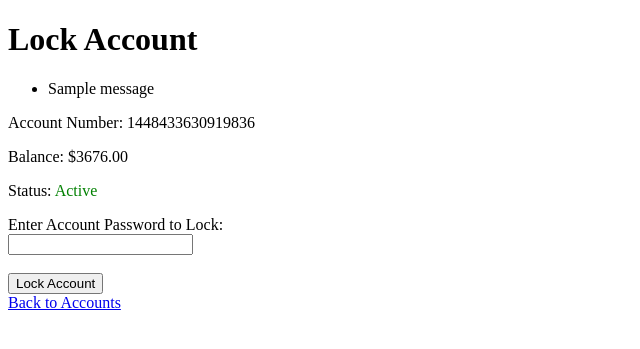
After one commit to LIN-0315/Final_project, a Django app: page /account/1/lock/ in a window 1280 px wide. The commit adds this page. Shown: the top 349 px of the page, without its empty margins (0-640 px from the left). Run offline with Django 4.2, Linux system fonts and the light colour scheme; a user stored in the database is signed in; data comes from the database, SQL or seed files in the repository; both versions use the stored data as it was after the commit; tables that the repository leaves empty hold one stand-in row (values such as "Sample post"); one stand-in notice (Sample message) is shown.

Commit message:
Add lock functions

```diff
--- a/accounts/models.py
+++ b/accounts/models.py
@@ -56,6 +56,9 @@ class Account(models.Model):
         verbose_name="Created At",
     )
 
+    # Locked_account
+    is_locked = models.BooleanField(default=False)
+
     class Meta:
         verbose_name = "Account"
 
--- a/accounts/urls.py
+++ b/accounts/urls.py
@@ -8,6 +8,5 @@ urlpatterns = [
     path('logout/', LogoutView.as_view(next_page='login'), name='logout'),
     path('accounts/', views.account_list_view, name='account_list'),
     path('accounts/create/', views.create_account_view, name='create_account'),
-    path('accounts/<int:account_id>/login/', views.account_login_view, name='account_login'),
     path('accounts/<int:account_id>/', views.account_detail_view, name='account_detail'),
 ]
--- a/accounts/views.py
+++ b/accounts/views.py
@@ -103,22 +103,6 @@ def create_account_view(request):
     return render(request, 'accounts/create_account.html', {'form': form})
 
 
-# login account
-@login_required
-def account_login_view(request, account_id):
-    account = get_object_or_404(Account, id=account_id, user=request.user)
-
-    if request.method == 'POST':
-        account_password = request.POST.get('account_password')
-        if account.check_account_password(account_password):
-            # verify the password
-            return redirect(reverse('account_detail', args=[account_id]))
-        else:
-            messages.error(request, "Invalid account password.")
-
-    return redirect('account_list')
-
-
 # account detail
 @login_required
 def account_detail_view(request, account_id):
@@ -189,3 +173,32 @@ def transfer_view(request, account_id=None):
         messages.success(request, f"Transferred ${amount:.2f} successfully to account {receiver_account.account_number}.")
 
     return render(request, 'accounts/transfer.html', {'sender_account': sender_account})
+
+
+# Locked account view
+def account_lock(request, account_id):
+    # Get account
+    account = get_object_or_404(Account, id=account_id, user=request.user)
+
+    if request.method == 'POST':
+        account_password = request.POST.get('account_password')
+
+        # Check password
+        if not account.check_account_password(account_password):
+            messages.warning(request, "Invalid account password.")
+            return render(request, 'accounts/lock.html', {'account': account})
+
+        # Change Lock status
+        account.is_locked = not account.is_locked
+        account.save()
+
+        # Tell user lock is success
+        if account.is_locked:
+            messages.success(request, f"Account {account.account_number} has been locked.")
+        else:
+            messages.success(request, f"Account {account.account_number} has been unlocked.")
+        # Redirect to the account_list view when success
+        return redirect('account_list')
+
+    # Redirect to the lock view
+    return render(request, 'accounts/lock.html', {'account': account})
--- a/bank_system/urls.py
+++ b/bank_system/urls.py
@@ -28,4 +28,5 @@ urlpatterns = [
     path('transactions/', include('transactions.urls')),
     path('', home_view, name='home'),
     path('transfer/<int:account_id>/', views.transfer_view, name='transfer'),
+    path('account/<int:account_id>/lock/', views.account_lock, name='account_lock'),
 ]
--- /dev/null
+++ b/templates/accounts/lock.html
@@ -0,0 +1,30 @@
+<!DOCTYPE html>
+<html>
+<head>
+    <title>{% if account.is_locked %}Unlock{% else %}Lock{% endif %} Account</title>
+</head>
+<body>
+    <h1>{% if account.is_locked %}Unlock{% else %}Lock{% endif %} Account</h1>
+
+    {% if messages %}
+        <ul>
+            {% for message in messages %}
+                <li>{{ message }}</li>
+            {% endfor %}
+        </ul>
+    {% endif %}
+
+    <p>Account Number: {{ account.account_number }}</p>
+    <p>Balance: ${{ account.balance }}</p>
+    <p>Status: {% if account.is_locked %}<span style="color: red;">Locked</span>{% else %}<span style="color: green;">Active</span>{% endif %}</p>
+
+    <form method="post">
+        {% csrf_token %}
+        <label for="account_password">Enter Account Password to {% if account.is_locked %}Unlock{% else %}Lock{% endif %}:</label><br>
+        <input type="password" name="account_password" id="account_password" required><br><br>
+        <button type="submit">{% if account.is_locked %}Unlock{% else %}Lock{% endif %} Account</button>
+    </form>
+
+    <a href="{% url 'account_list' %}">Back to Accounts</a>
+</body>
+</html>
```
Also changed, not shown: templates/accounts/account_list.html (+19 -0 lines), transactions/views.py (+13 -1 lines), accounts/migrations/0003_account_is_locked.py (added), db.sqlite3.
